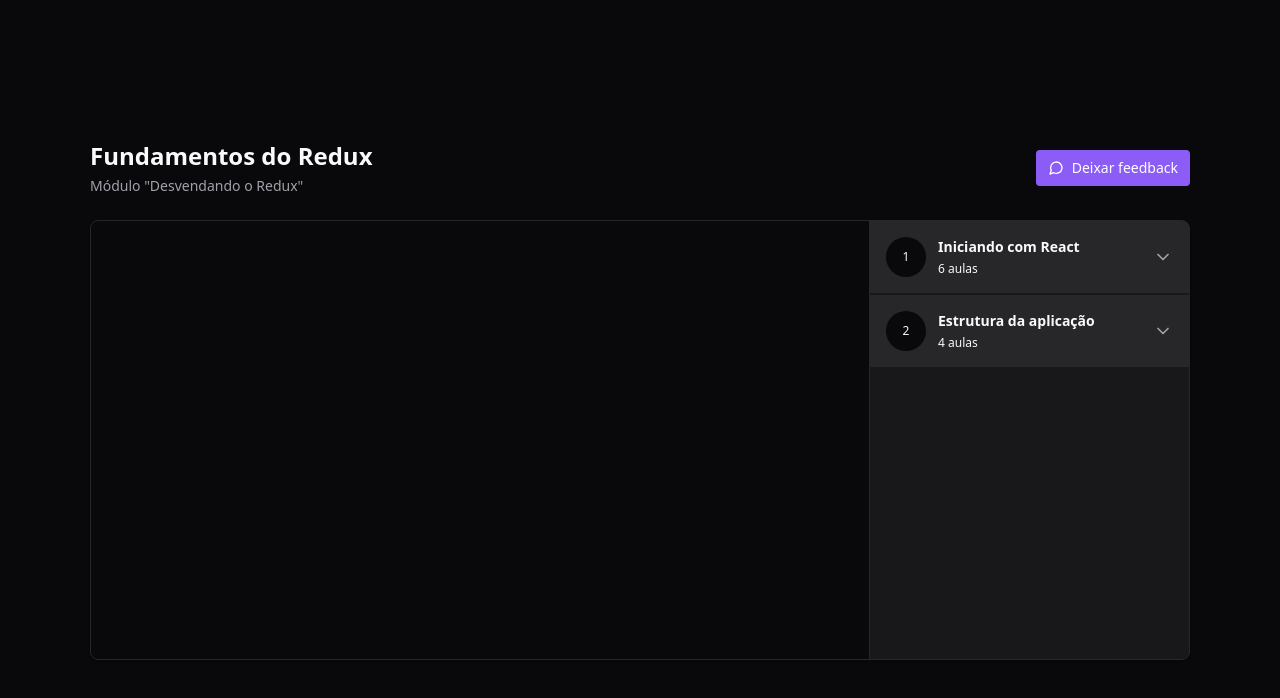
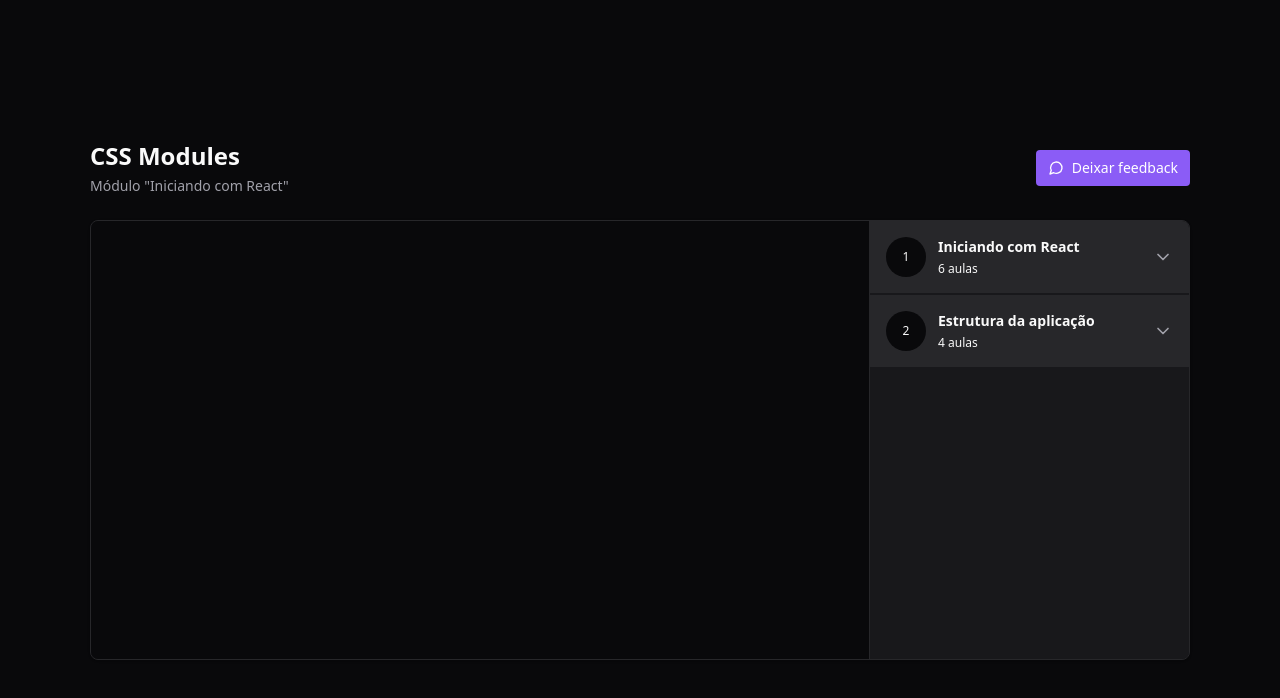
Before and after one commit to andrewgerez/redux-zustand, a React (Vite) app: page / in a window 1280 px wide. Shown: the top 698 px of the page. Built offline with nearby package versions, Linux system fonts and the light colour scheme.

Commit message:
feat: highlighting the current video from the player

```diff
--- a/src/components/Header.tsx
+++ b/src/components/Header.tsx
@@ -1,8 +1,21 @@
+import { useAppSelector } from "../store"
+
 export const Header = () => {
+  const { currentModule, currentLesson } = useAppSelector(state => {
+    const { currentModuleIndex, currentLessonIndex } = state.player
+
+    const currentModule = state.player.course.modules[currentModuleIndex]
+    const currentLesson = currentModule.lessons[currentLessonIndex]
+
+    return { currentModule, currentLesson }
+  })
+
   return (
     <div className="flex flex-col gap-1">
-      <h1 className="text-2xl font-bold">Fundamentos do Redux</h1>
-      <span className="text-sm text-zinc-400">Módulo "Desvendando o Redux"</span>
+      <h1 className="text-2xl font-bold">{currentLesson.title}</h1>
+      <span className="text-sm text-zinc-400">
+        Módulo "{currentModule.title}"
+      </span>
     </div>
   )
 }
--- a/src/components/Lesson.tsx
+++ b/src/components/Lesson.tsx
@@ -1,15 +1,30 @@
-import { Video } from "lucide-react"
+import { Video, PlayCircle } from "lucide-react"
 
 interface ILesson {
   title: string;
   duration: string;
+  isCurrent?: boolean;
   onPlay: () => void;
 }
 
-export const Lesson = ({ title, duration, onPlay }: ILesson) => {
+export const Lesson = ({
+  title,
+  duration,
+  onPlay,
+  isCurrent = false
+}: ILesson) => {
   return (
-    <button onClick={onPlay} className="flex items-center gap-3 text-sm text-zinc-400">
-      <Video className="w-4 h-4 text-zinc-500" />
+    <button
+      onClick={onPlay}
+      data-active={isCurrent}
+      disabled={isCurrent}
+      className="flex items-center gap-3 text-sm text-zinc-400 data-[active=true]:text-indigo-400 enabled:hover:text-zinc-100"
+    >
+      { isCurrent ? (
+        <PlayCircle className="w-4 h-4 text-indigo-400" />
+      ) : (
+        <Video className="w-4 h-4 text-zinc-500" />
+      )}
       <span>{title}</span>
       <span className="ml-auto font-mono text-xs text-zinc-500">{duration}</span>
     </button>
--- a/src/components/Module.tsx
+++ b/src/components/Module.tsx
@@ -13,6 +13,12 @@
 
 export const Module = ({ moduleIndex, title, amountOfLessons }: IModule) => {
   const dispatch = useDispatch()
+
+  const { currentModuleIndex, currentLessonIndex } = useAppSelector(state => {
+    const { currentModuleIndex, currentLessonIndex } = state.player
+
+    return { currentModuleIndex, currentLessonIndex }
+  })
 
   const lessons = useAppSelector(state =>
     state.player.course.modules[moduleIndex].lessons)
@@ -34,12 +40,16 @@
       <Collapsible.Content>
         <nav className="relative flex flex-col gap-4 p-6">
           {lessons.map((lesson, lessonIndex) => {
+            const isCurrent = currentModuleIndex === moduleIndex &&
+              currentLessonIndex === lessonIndex
+
             return (
               <Lesson
                 key={lesson.id}
                 title={lesson.title}
                 duration={lesson.duration}
                 onPlay={() => dispatch(play([moduleIndex, lessonIndex]))}
+                isCurrent={isCurrent}
               />
             )
           })}
```
